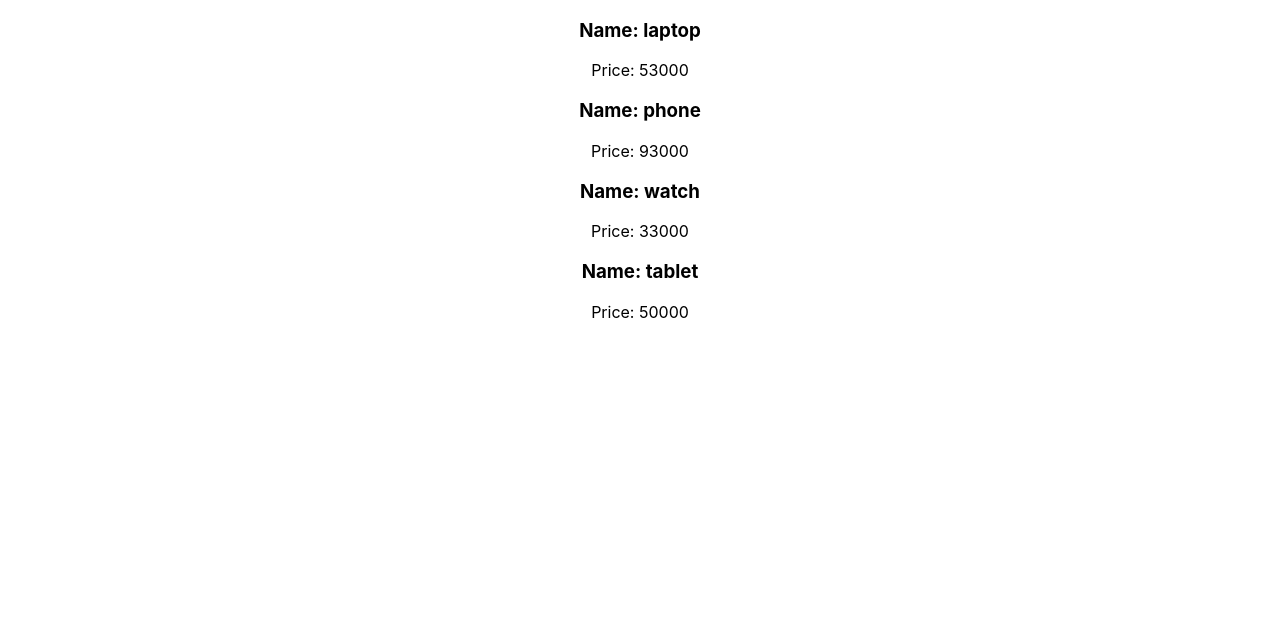
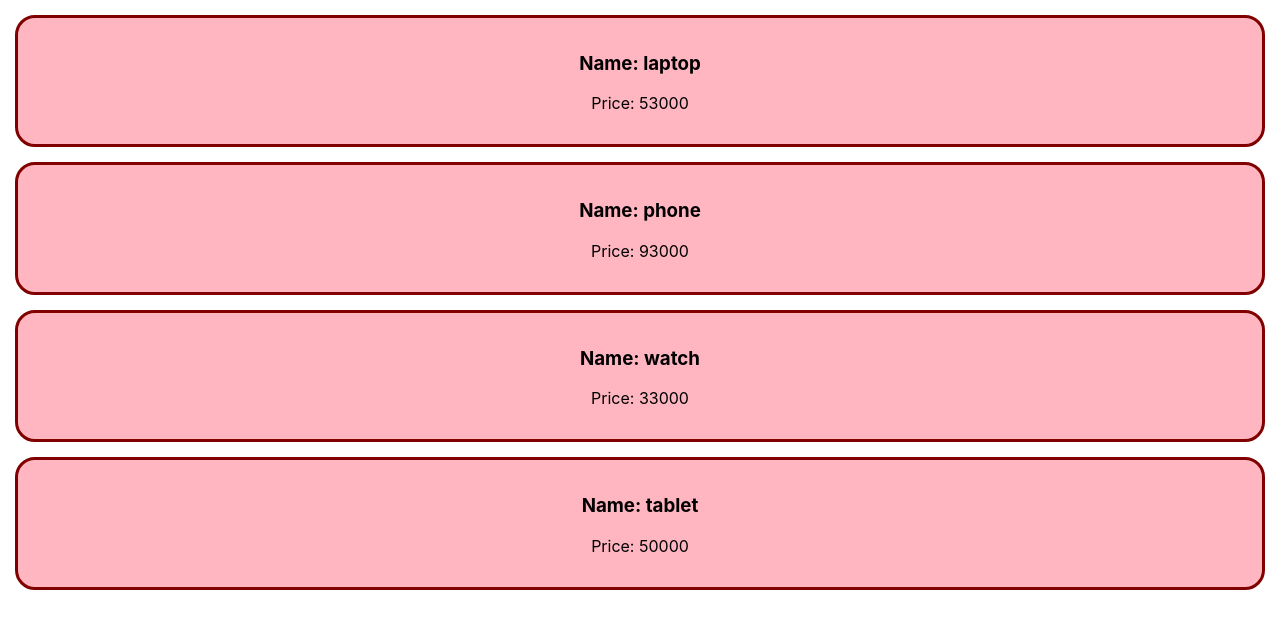
Before and after one commit to mehedihasanjibon/reactjs-core-concepts2, a React (Create React App) app: page / in a window 1280 px wide. Shown: the top 628 px of the page. Built offline with nearby package versions, Linux system fonts and the light colour scheme.

Commit message:
added css style

```diff
--- a/src/App.css
+++ b/src/App.css
@@ -36,3 +36,11 @@
     transform: rotate(360deg);
   }
 }
+
+.product{
+  background-color: lightpink;
+  padding: 15px;
+  border: 3px solid maroon;
+  border-radius: 20px;
+  margin: 15px;
+}
--- a/src/App.js
+++ b/src/App.js
@@ -22,7 +22,7 @@ function App() {
 
 function Product(props){
   return (
-    <div>
+    <div className='product'>
       <h3> Name: {props.name}</h3>
       <p> Price: {props.price}</p>
     </div>
```
